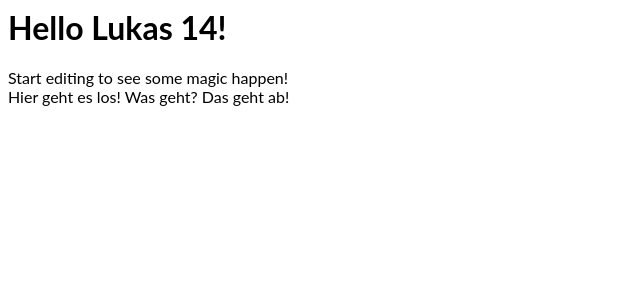
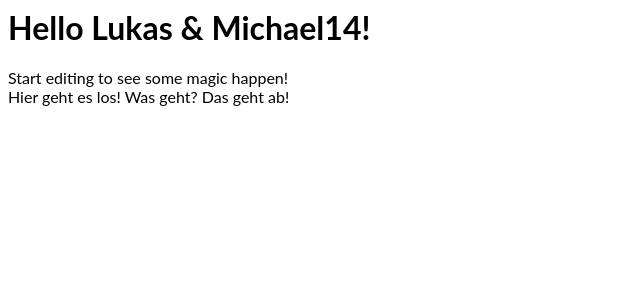
Before and after one commit to lukw4l/teamEcho, an Angular app: page / in a window 1280 px wide. Shown: the top 300 px of the page, without its empty margins (0-640 px from the left). Built offline with nearby package versions, Linux system fonts and the light colour scheme.

Commit message:
commit im richtigen repo

```diff
--- a/src/app/app.component.ts
+++ b/src/app/app.component.ts
@@ -3,8 +3,8 @@ import { Component, VERSION } from '@angular/core';
 @Component({
   selector: 'my-app',
   templateUrl: './app.component.html',
-  styleUrls: [ './app.component.css' ]
+  styleUrls: ['./app.component.css']
 })
-export class AppComponent  {
-  name = 'Lukas ' + VERSION.major;
+export class AppComponent {
+  name = 'Lukas & Michael' + VERSION.major;
 }
```
